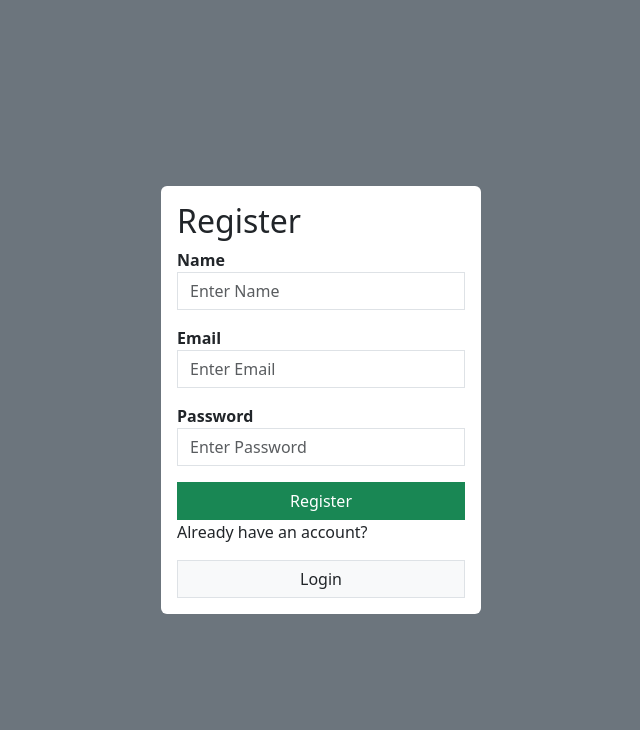
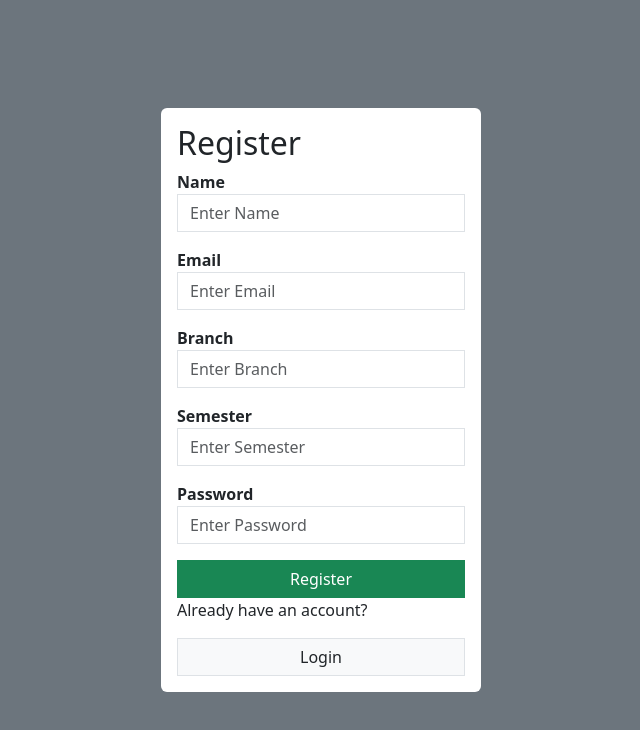
Before and after one commit to tarun-trj/studyBuddy, a React (Vite) app in the folder login_register/client/: page /register in a window 1280 px wide. Shown: the top 730 px of the page, without its empty margins (319-959 px from the left). Built offline with nearby package versions, Linux system fonts and the light colour scheme.

Commit message:
added branch/semester input during registration

```diff
--- a/login_register/client/src/Signup.jsx
+++ b/login_register/client/src/Signup.jsx
@@ -7,10 +7,13 @@ function Signup() {
     const[name, setName] = useState('')
     const[email, setEmail] = useState('')
     const[password, setPassword] = useState('')
+    const[branch, setBranch] = useState('')
+    const[semester, setSemester] = useState('')
+
     const navigate = useNavigate()
     const handleSubmit = (e)=>{
         e.preventDefault()
-        axios.post('http://127.0.0.1:3002/register', {name, email, password})
+        axios.post('http://127.0.0.1:3002/register', {name, email, password, branch, semester})
         .then(result => {console.log(result)
         navigate('/login')
         })
@@ -30,7 +33,7 @@ function Signup() {
               type="text"
               placeholder="Enter Name"
               autoComplete="off"
-              name="email"
+              name="name"
               className="form-control rounded-0"
               onChange={(e) => setName(e.target.value)}
             />
@@ -46,6 +49,32 @@ function Signup() {
               name="email"
               className="form-control rounded-0"
               onChange={(e) => setEmail(e.target.value)}
+            />
+          </div>
+          <div className="mb-3">
+            <label htmlFor="email">
+              <strong>Branch</strong>
+            </label>
+            <input
+              type="text"
+              placeholder="Enter Branch"
+              autoComplete="off"
+              name="branch"
+              className="form-control rounded-0"
+              onChange={(e) => setBranch(e.target.value)}
+            />
+          </div>
+          <div className="mb-3">
+            <label htmlFor="email">
+              <strong>Semester</strong>
+            </label>
+            <input
+              type="text"
+              placeholder="Enter Semester"
+              autoComplete="off"
+              name="semester"
+              className="form-control rounded-0"
+              onChange={(e) => setSemester(e.target.value)}
             />
           </div>
           <div className="mb-3">
```
Also changed, not shown: 2 other files (tests, documents, lock files or other folders).
